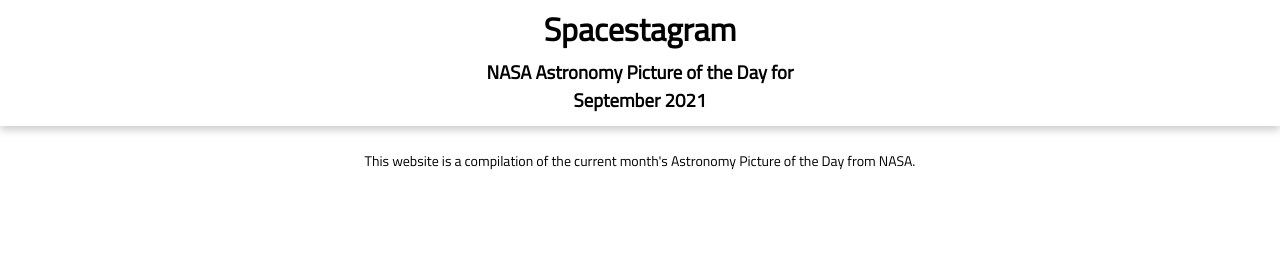
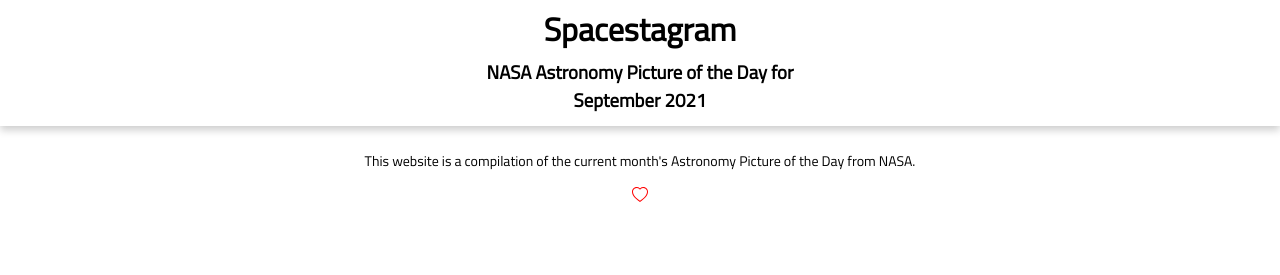
Before and after one commit to tcelovsky/spacestagram, a React (Create React App) app: page /about in a window 1280 px wide. Shown: the top 275 px of the page. Built offline with nearby package versions, Linux system fonts and the light colour scheme.

Commit message:
Create Like button

```diff
--- a/package.json
+++ b/package.json
@@ -8,6 +8,7 @@
     "@testing-library/react": "^11.1.0",
     "@testing-library/user-event": "^12.1.10",
     "bootstrap": "^5.1.0",
+    "bootstrap-icons": "^1.5.0",
     "moment": "^2.29.1",
     "react": "^17.0.2",
     "react-bootstrap": "^2.0.0-beta.6",
--- a/src/components/About.js
+++ b/src/components/About.js
@@ -1,7 +1,10 @@
+import Like from './Like';
+
 const About = () => {
     return (
       <div className="about">
           <p>This website is a compilation of the current month's Astronomy Picture of the Day from NASA.</p>
+          <Like />
       </div>
     );
   }
--- a/src/components/Like.js
+++ b/src/components/Like.js
@@ -1,10 +1,26 @@
-import React, { Component } from "react";
-import { faHeart } from "@fortawesome/free-solid-svg-icons";
-import { faHeartBroken } from "@fortawesome/free-solid-svg-icons";
-import { FontAwesomeIcon } from "@fortawesome/react-fontawesome";
+import React, { useState, Component } from "react";
 
 const Like = () => {
+    const [liked, setLiked] = useState(false);
 
+    const toggle = () => {
+        let currentState = liked
+        setLiked(!currentState)
+    };
+
+    return (
+        <div className="container">
+            <div className="container" onClick={() => toggle()}>
+                {liked === false ?
+                <svg xmlns="http://www.w3.org/2000/svg" width="16" height="16" fill="currentColor" class="bi bi-heart" viewBox="0 0 16 16" color="red">
+                    <path d="m8 2.748-.717-.737C5.6.281 2.514.878 1.4 3.053c-.523 1.023-.641 2.5.314 4.385.92 1.815 2.834 3.989 6.286 6.357 3.452-2.368 5.365-4.542 6.286-6.357.955-1.886.838-3.362.314-4.385C13.486.878 10.4.28 8.717 2.01L8 2.748zM8 15C-7.333 4.868 3.279-3.04 7.824 1.143c.06.055.119.112.176.171a3.12 3.12 0 0 1 .176-.17C12.72-3.042 23.333 4.867 8 15z"/>
+                </svg> :
+                <svg xmlns="http://www.w3.org/2000/svg" width="16" height="16" fill="currentColor" class="bi bi-heart-fill" viewBox="0 0 16 16" color="red">
+                    <path fill-rule="evenodd" d="M8 1.314C12.438-3.248 23.534 4.735 8 15-7.534 4.736 3.562-3.248 8 1.314z"/>
+              </svg>}
+            </div>
+        </div>
+        );
 }
 
 export default Like;
```
Also changed, not shown: 2 other files (tests, documents, lock files or other folders).
